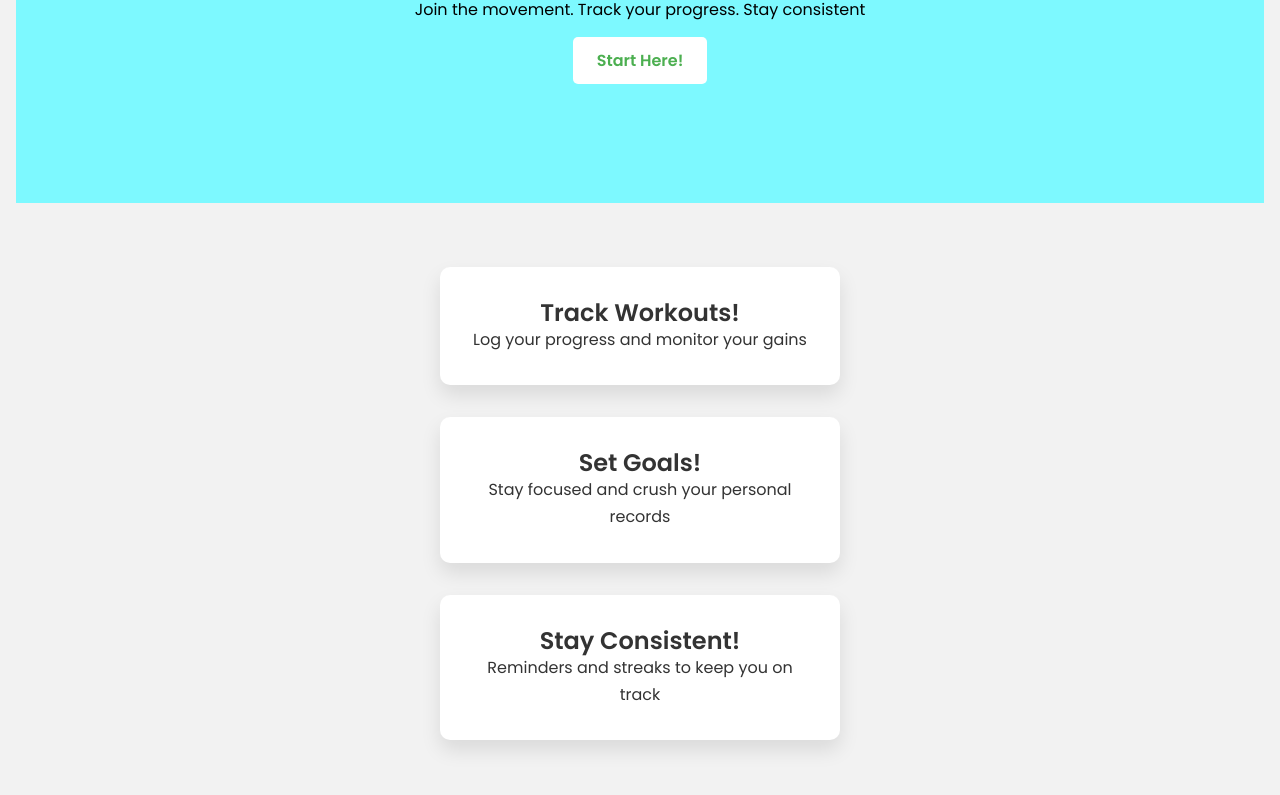
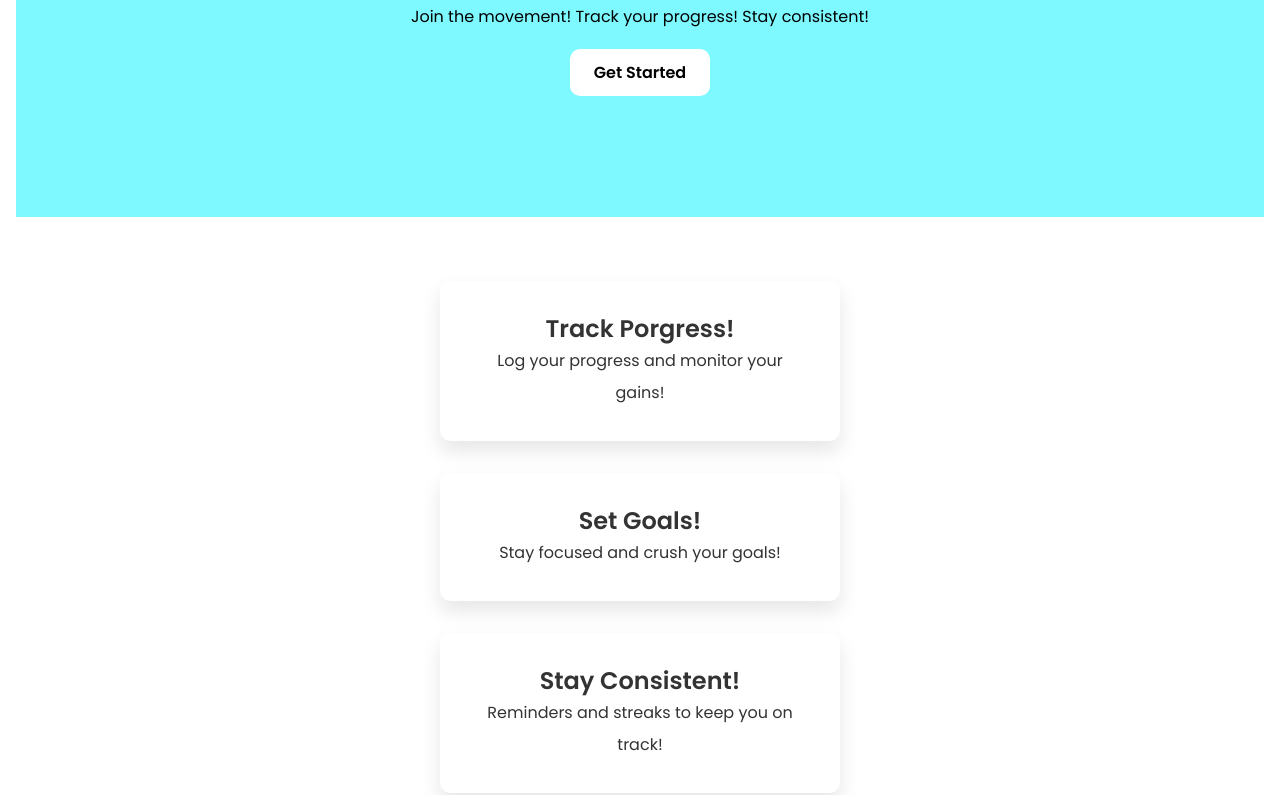
Before and after one commit to michaelmaytin/responsive-landing-page, a plain HTML site: page index.html in a window 1280 px wide. Shown: the part 183-978 px from the top of the page. Drawn offline with Linux system fonts and the light colour scheme.

Commit message:
Second iteration

```diff
--- a/index.html
+++ b/index.html
@@ -3,40 +3,40 @@
     <head>
         <meta charset="UTF-8" />
         <meta name="viewport" content="width=device-width, initial-scale=1.0" />
-        <title>Responsive Landing Page</title>
+        <title>Fit Factor</title>
         <link rel="stylesheet" href="https://fonts.googleapis.com/css2?family=Poppins:wght@400;600&display=swap" />
         <link rel="stylesheet" href="style.css" />
         <link rel="icon" href="smilingface.png" />
     </head>
     <body>
-        <!-- Top Header of the page -->
+        <!-- Header -->
         <header>
             <div class="container">
-                <h1>Level Up Your Fitness Today!</h1>
-                <p>Join the movement. Track your progress. Stay consistent</p>
-                <a href="youtub.com" class="btn">Start Here!</a>
+                <h2>Level Up Your Fitness!</h2>
+                <p>Join the movement! Track your progress! Stay consistent!</p>
+                <a href="youtube.com" class="btn">Get Started</a>
             </div>
         </header>
 
         <!-- Body -->
-         <section id="features">
+        <section id="features">
             <div class="feature">
-                <h2>Track Workouts!</h2>
-                <p>Log your progress and monitor your gains</p>
+                <h2>Track Porgress!</h2>
+                <p>Log your progress and monitor your gains!</p>
             </div>
             <div class="feature">
                 <h2>Set Goals!</h2>
-                <p>Stay focused and crush your personal records</p>
+                <p>Stay focused and crush your goals!</p>
             </div>
             <div class="feature">
                 <h2>Stay Consistent!</h2>
-                <p>Reminders and streaks to keep you on track</p>
+                <p>Reminders and streaks to keep you on track!</p>
             </div>
-         </section>
+        </section>
 
         <!-- Footer -->
-         <footer>
-            <p>&copy; FitFactor. All rights reserved</p>
-         </footer>
+        <footer>
+            <p>&copy; FitFactio. All Rights reserved</p>
+        </footer>
     </body>
 </html>
--- a/style.css
+++ b/style.css
@@ -6,9 +6,9 @@
 
 body {
     font-family: 'Poppins', sans-serif;
-    background: #f2f2f2;
+    background: white;
     color: #333;
-    line-height: 1.7rem;
+    line-height: 2rem;
     padding: 0 1rem;
 }
 
@@ -19,20 +19,21 @@ header {
     text-align: center;
 }
 
-header h1 {
+header h2 {
     font-size: 2.5rem;
     margin-bottom: 1.5rem;
 }
 
 header p {
-    font-size: 1rem;
+    font-size: 1.0rem;
     margin-bottom: 1.5rem;
 }
+
 .btn {
     background: white;
-    color: #4caf50;
-    padding: .75rem 1.5rem;
-    border-radius: 5px;
+    color: black;
+    padding: 0.75rem 1.5rem;
+    border-radius: 10px;
     text-decoration: none;
     font-weight: bold;
 }
```
